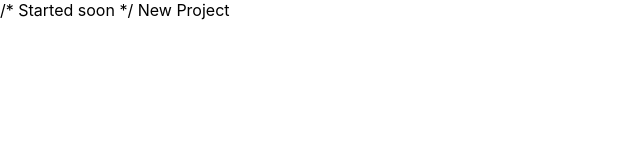
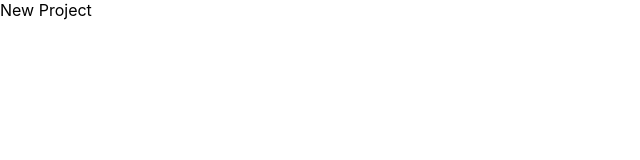
Before and after one commit to ayushjain27/reduxapp, a React (Create React App) app: page / in a window 1280 px wide. Shown: the top 160 px of the page, without its empty margins (0-640 px from the left). Built offline with nearby package versions, Linux system fonts and the light colour scheme.

Commit message:
Update App.js
Updated

```diff
--- a/src/App.js
+++ b/src/App.js
@@ -3,7 +3,6 @@ import './App.css';
 function App() {
   return (
     <div>
-/* Started soon */
       New Project
     </div>
   );
```
